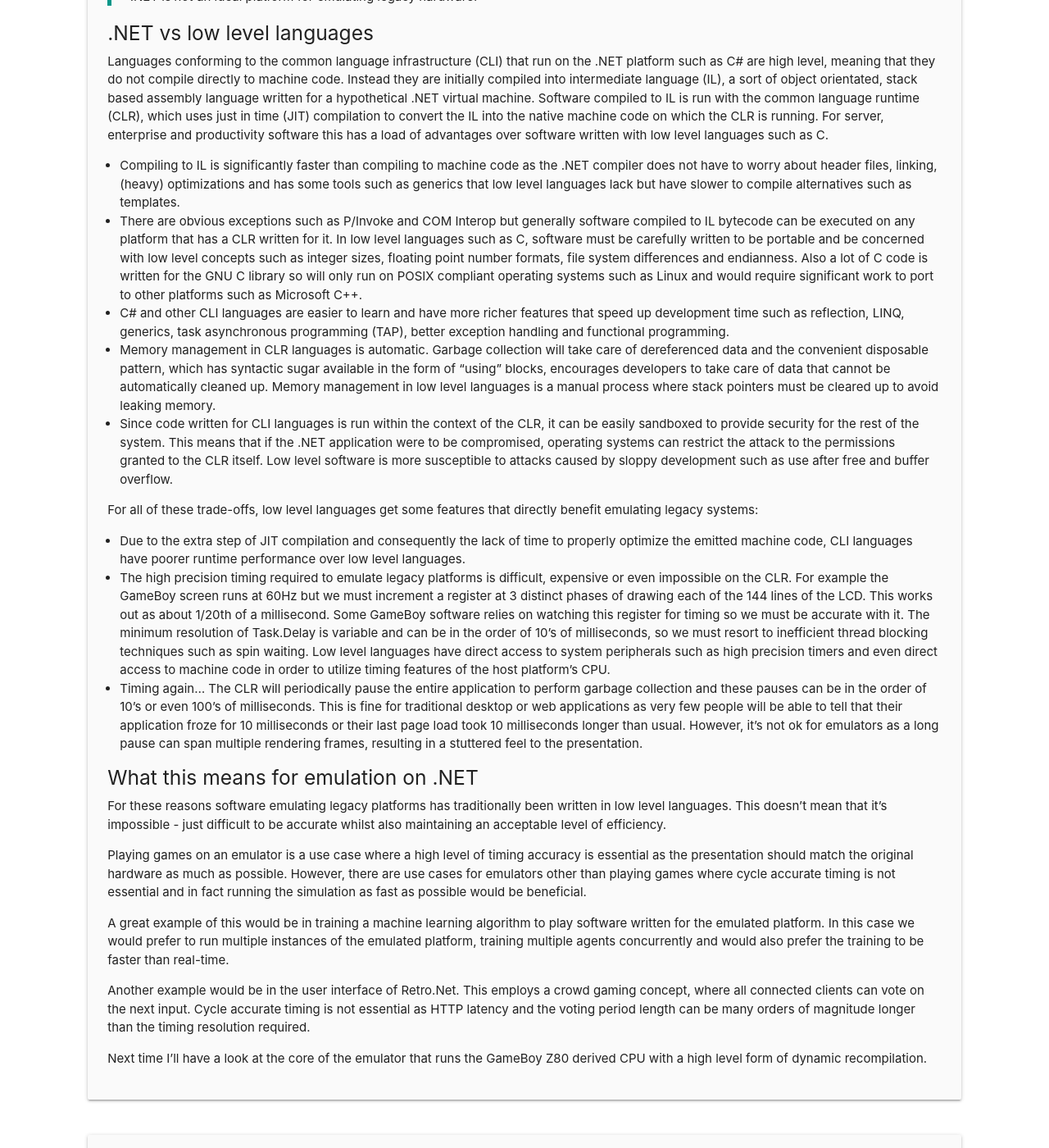
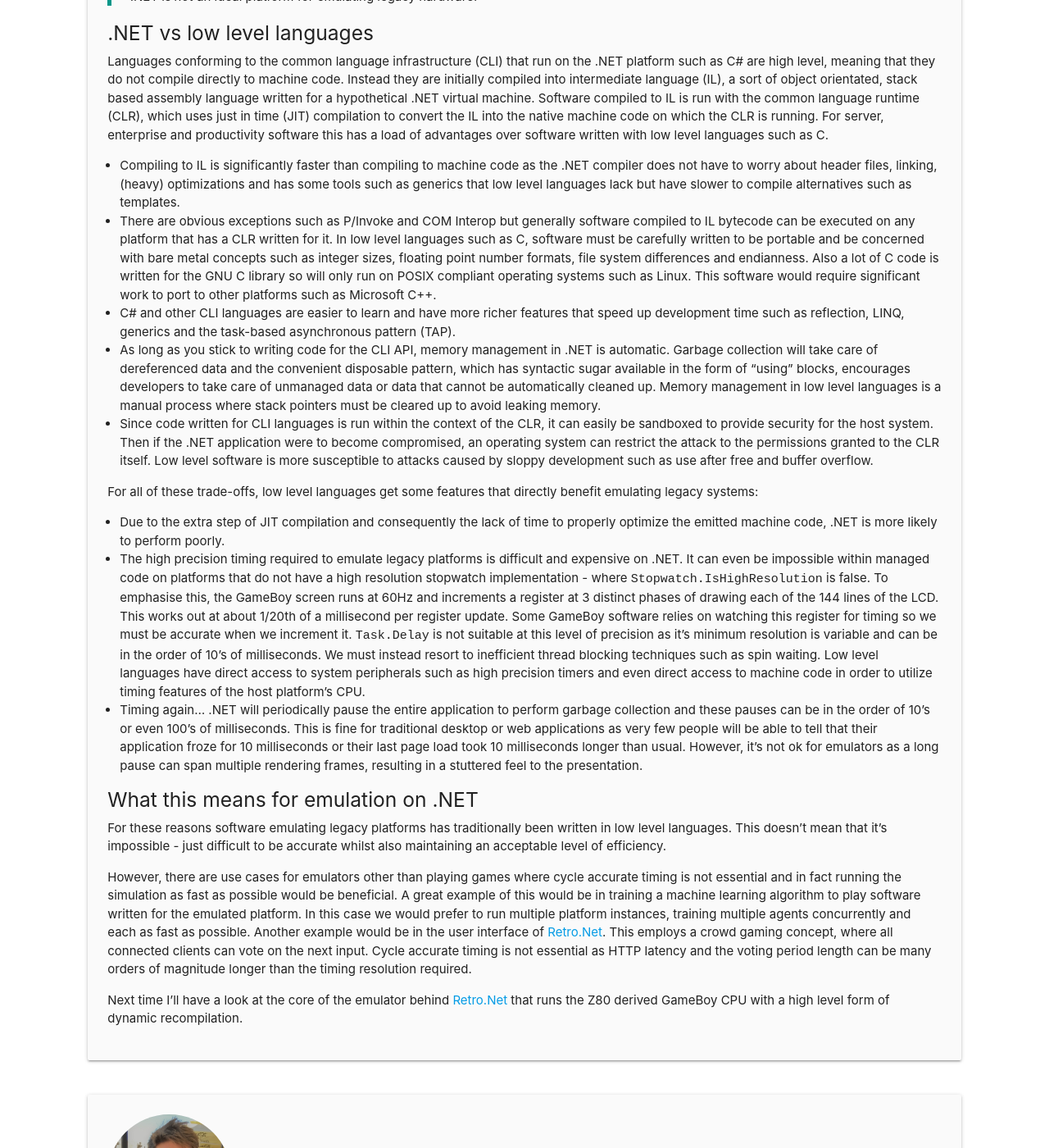
Before and after one commit to axle-h/axle-h.github.io, a Jekyll site: the page built from _posts/2017-11-25-emulation-on-dot-net.md, in a window 1280 px wide and 1400 px high, scrolled down 490 px. Shown: the whole window at 82% size. Built offline with Jekyll 4.4.1, drawn with Linux system fonts in a browser that asks for light colours; some of the changed text lies outside the part shown.

Commit message:
Minor corrections

```diff
--- a/_posts/2017-11-25-emulation-on-dot-net.md
+++ b/_posts/2017-11-25-emulation-on-dot-net.md
@@ -21,25 +21,21 @@ Let’s cut to it.
 Languages conforming to the common language infrastructure (CLI) that run on the .NET platform such as C# are high level, meaning that they do not compile directly to machine code. Instead they are initially compiled into intermediate language (IL), a sort of object orientated, stack based assembly language written for a hypothetical .NET virtual machine. Software compiled to IL is run with the common language runtime (CLR), which uses just in time (JIT) compilation to convert the IL into the native machine code on which the CLR is running. For server, enterprise and productivity software this has a load of advantages over software written with low level languages such as C.
 
 * Compiling to IL is significantly faster than compiling to machine code as the .NET compiler does not have to worry about header files, linking, (heavy) optimizations and has some tools such as generics that low level languages lack but have slower to compile alternatives such as templates.
-* There are obvious exceptions such as P/Invoke and COM Interop but generally software compiled to IL bytecode can be executed on any platform that has a CLR written for it. In low level languages such as C, software must be carefully written to be portable and be concerned with low level concepts such as integer sizes, floating point number formats, file system differences and endianness. Also a lot of C code is written for the GNU C library so will only run on POSIX compliant operating systems such as Linux and would require significant work to port to other platforms such as Microsoft C++.
-* C# and other CLI languages are easier to learn and have more richer features that speed up development time such as reflection, LINQ, generics, task asynchronous programming (TAP), better exception handling and functional programming.
-* Memory management in CLR languages is automatic. Garbage collection will take care of dereferenced data and the convenient disposable pattern, which has syntactic sugar available in the form of “using” blocks, encourages developers to take care of data that cannot be automatically cleaned up. Memory management in low level languages is a manual process where stack pointers must be cleared up to avoid leaking memory.
-* Since code written for CLI languages is run within the context of the CLR, it can be easily sandboxed to provide security for the rest of the system. This means that if the .NET application were to be compromised, operating systems can restrict the attack to the permissions granted to the CLR itself. Low level software is more susceptible to attacks caused by sloppy development such as use after free and buffer overflow.
+* There are obvious exceptions such as P/Invoke and COM Interop but generally software compiled to IL bytecode can be executed on any platform that has a CLR written for it. In low level languages such as C, software must be carefully written to be portable and be concerned with bare metal concepts such as integer sizes, floating point number formats, file system differences and endianness. Also a lot of C code is written for the GNU C library so will only run on POSIX compliant operating systems such as Linux. This software would require significant work to port to other platforms such as Microsoft C++.
+* C# and other CLI languages are easier to learn and have more richer features that speed up development time such as reflection, LINQ, generics and the task-based asynchronous pattern (TAP).
+* As long as you stick to writing code for the CLI API, memory management in .NET is automatic. Garbage collection will take care of dereferenced data and the convenient disposable pattern, which has syntactic sugar available in the form of “using” blocks, encourages developers to take care of unmanaged data or data that cannot be automatically cleaned up. Memory management in low level languages is a manual process where stack pointers must be cleared up to avoid leaking memory.
+* Since code written for CLI languages is run within the context of the CLR, it can easily be sandboxed to provide security for the host system. Then if the .NET application were to become compromised, an operating system can restrict the attack to the permissions granted to the CLR itself. Low level software is more susceptible to attacks caused by sloppy development such as use after free and buffer overflow.
 
 For all of these trade-offs, low level languages get some features that directly benefit emulating legacy systems:
 
-* Due to the extra step of JIT compilation and consequently the lack of time to properly optimize the emitted machine code, CLI languages have poorer runtime performance over low level languages.
-* The high precision timing required to emulate legacy platforms is difficult, expensive or even impossible on the CLR. For example the GameBoy screen runs at 60Hz but we must increment a register at 3 distinct phases of drawing each of the 144 lines of the LCD. This works out as about 1/20th of a millisecond. Some GameBoy software relies on watching this register for timing so we must be accurate with it. The minimum resolution of Task.Delay is variable and can be in the order of 10’s of milliseconds, so we must resort to inefficient thread blocking techniques such as spin waiting. Low level languages have direct access to system peripherals such as high precision timers and even direct access to machine code in order to utilize timing features of the host platform’s CPU.
-* Timing again… The CLR will periodically pause the entire application to perform garbage collection and these pauses can be in the order of 10’s or even 100’s of milliseconds. This is fine for traditional desktop or web applications as very few people will be able to tell that their application froze for 10 milliseconds or their last page load took 10 milliseconds longer than usual. However, it’s not ok for emulators as a long pause can span multiple rendering frames, resulting in a stuttered feel to the presentation.
+* Due to the extra step of JIT compilation and consequently the lack of time to properly optimize the emitted machine code, .NET is more likely to perform poorly.
+* The high precision timing required to emulate legacy platforms is difficult and expensive on .NET. It can even be impossible within managed code on platforms that do not have a high resolution stopwatch implementation - where `Stopwatch.IsHighResolution` is false. To emphasise this, the GameBoy screen runs at 60Hz and increments a register at 3 distinct phases of drawing each of the 144 lines of the LCD. This works out at about 1/20th of a millisecond per register update. Some GameBoy software relies on watching this register for timing so we must be accurate when we increment it. `Task.Delay` is not suitable at this level of precision as it's minimum resolution is variable and can be in the order of 10’s of milliseconds. We must instead resort to inefficient thread blocking techniques such as spin waiting. Low level languages have direct access to system peripherals such as high precision timers and even direct access to machine code in order to utilize timing features of the host platform’s CPU.
+* Timing again… .NET will periodically pause the entire application to perform garbage collection and these pauses can be in the order of 10’s or even 100’s of milliseconds. This is fine for traditional desktop or web applications as very few people will be able to tell that their application froze for 10 milliseconds or their last page load took 10 milliseconds longer than usual. However, it’s not ok for emulators as a long pause can span multiple rendering frames, resulting in a stuttered feel to the presentation.
 
 ##### What this means for emulation on .NET
 
 For these reasons software emulating legacy platforms has traditionally been written in low level languages. This doesn’t mean that it’s impossible - just difficult to be accurate whilst also maintaining an acceptable level of efficiency.
 
-Playing games on an emulator is a use case where a high level of timing accuracy is essential as the presentation should match the original hardware as much as possible. However, there are use cases for emulators other than playing games where cycle accurate timing is not essential and in fact running the simulation as fast as possible would be beneficial.
+However, there are use cases for emulators other than playing games where cycle accurate timing is not essential and in fact running the simulation as fast as possible would be beneficial. A great example of this would be in training a machine learning algorithm to play software written for the emulated platform. In this case we would prefer to run multiple platform instances, training multiple agents concurrently and each as fast as possible. Another example would be in the user interface of [Retro.Net](https://github.com/axle-h/Retro.Net). This employs a crowd gaming concept, where all connected clients can vote on the next input. Cycle accurate timing is not essential as HTTP latency and the voting period length can be many orders of magnitude longer than the timing resolution required.
 
-A great example of this would be in training a machine learning algorithm to play software written for the emulated platform. In this case we would prefer to run multiple instances of the emulated platform, training multiple agents concurrently and would also prefer the training to be faster than real-time.
-
-Another example would be in the user interface of Retro.Net. This employs a crowd gaming concept, where all connected clients can vote on the next input. Cycle accurate timing is not essential as HTTP latency and the voting period length can be many orders of magnitude longer than the timing resolution required.
-
-Next time I’ll have a look at the core of the emulator that runs the GameBoy Z80 derived CPU with a high level form of dynamic recompilation.
+Next time I’ll have a look at the core of the emulator behind [Retro.Net](https://github.com/axle-h/Retro.Net) that runs the Z80 derived GameBoy CPU with a high level form of dynamic recompilation.
```
Also changed, not shown: other parts of _posts/2017-11-25-emulation-on-dot-net.md (+2 -2 lines).
